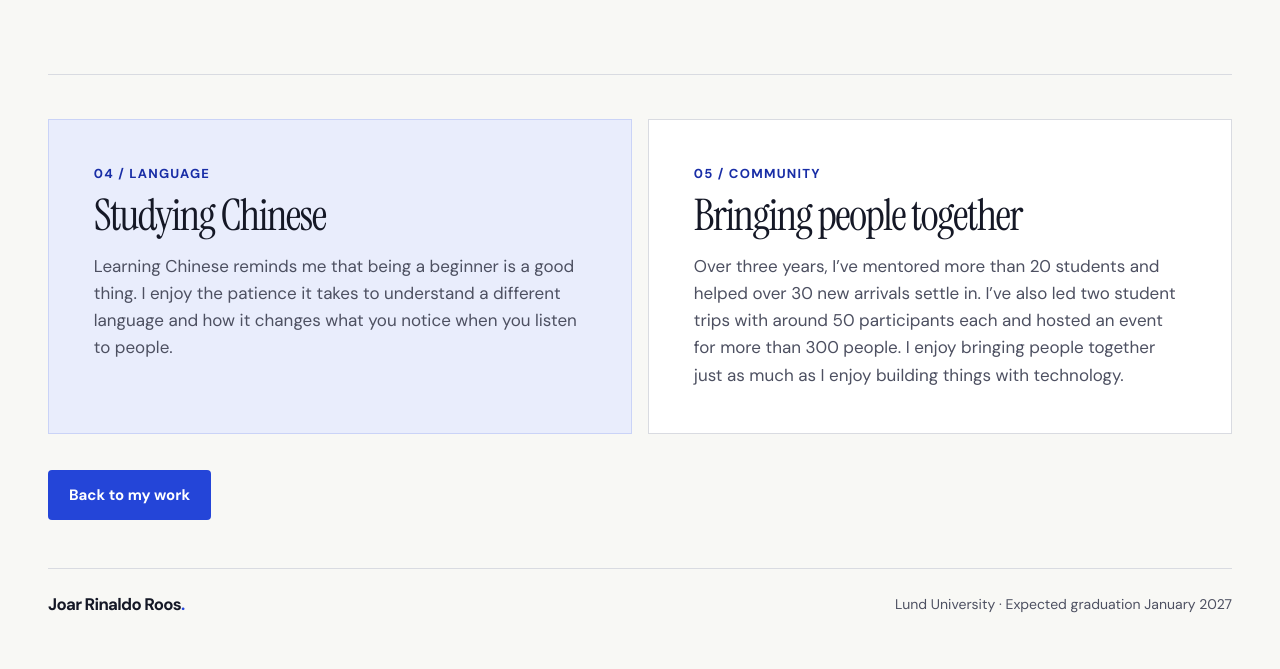
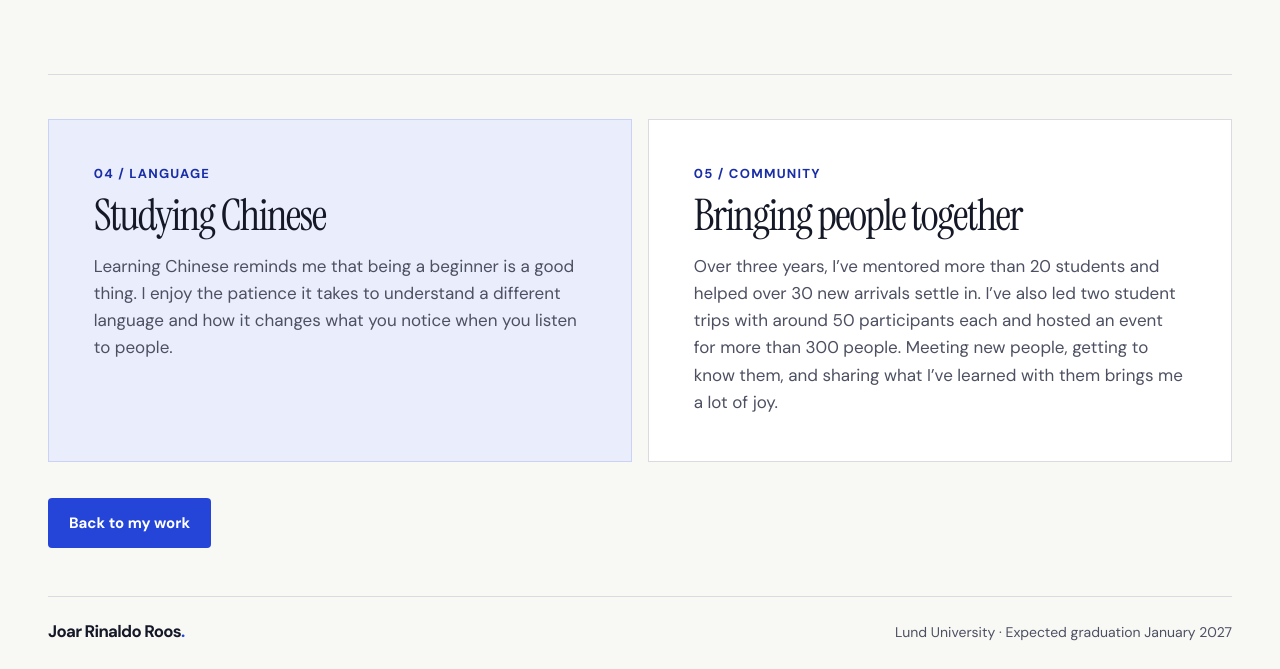
Before and after one commit to Joar-Rinaldo-Roos/Portfolio, a plain HTML site: page about/index.html in a window 1280 px wide. Shown: the part 2550-3219 px from the top of the page. Before the commit the page ends 3192 px from the top, so only its background shows below. Drawn offline with Linux system fonts and the light colour scheme.

Commit message:
Refine community section to emphasize meeting and teaching people

```diff
--- a/about/index.html
+++ b/about/index.html
@@ -78,7 +78,7 @@
       <article class="about-more-card" id="community" aria-labelledby="community-title">
         <p class="eyebrow">05 / Community</p>
         <h2 id="community-title">Bringing people together</h2>
-        <p>Over three years, I’ve mentored more than 20 students and helped over 30 new arrivals settle in. I’ve also led two student trips with around 50 participants each and hosted an event for more than 300 people. I enjoy bringing people together just as much as I enjoy building things with technology.</p>
+        <p>Over three years, I’ve mentored more than 20 students and helped over 30 new arrivals settle in. I’ve also led two student trips with around 50 participants each and hosted an event for more than 300 people. Meeting new people, getting to know them, and sharing what I’ve learned with them brings me a lot of joy.</p>
       </article>
     </section>
 
```
